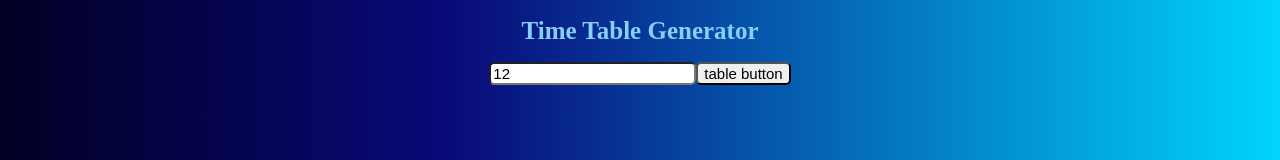
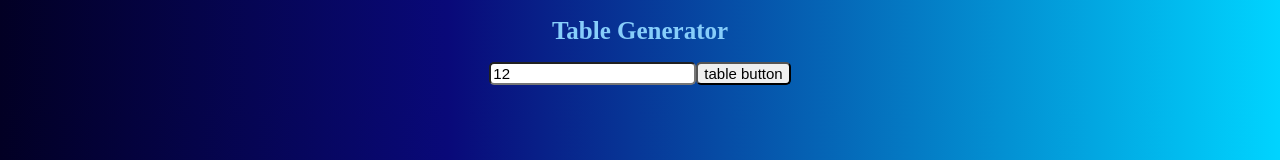
Before and after one commit to WasifAli110/Table-Generator, a plain HTML site: page index.html in a window 1280 px wide. Shown: the top 160 px of the page. Drawn offline with Linux system fonts and the light colour scheme.

Commit message:
Update index.html

```diff
--- a/index.html
+++ b/index.html
@@ -7,7 +7,7 @@
     <link rel="stylesheet" href="style.css">
   </head>
   <body>
-    <h1>Time Table Generator</h1>
+    <h1>Table Generator</h1>
     <form id="tableForm">
       <input type="number" value="12" id="inputID" />
       <button type="submit">table button</button>
```
